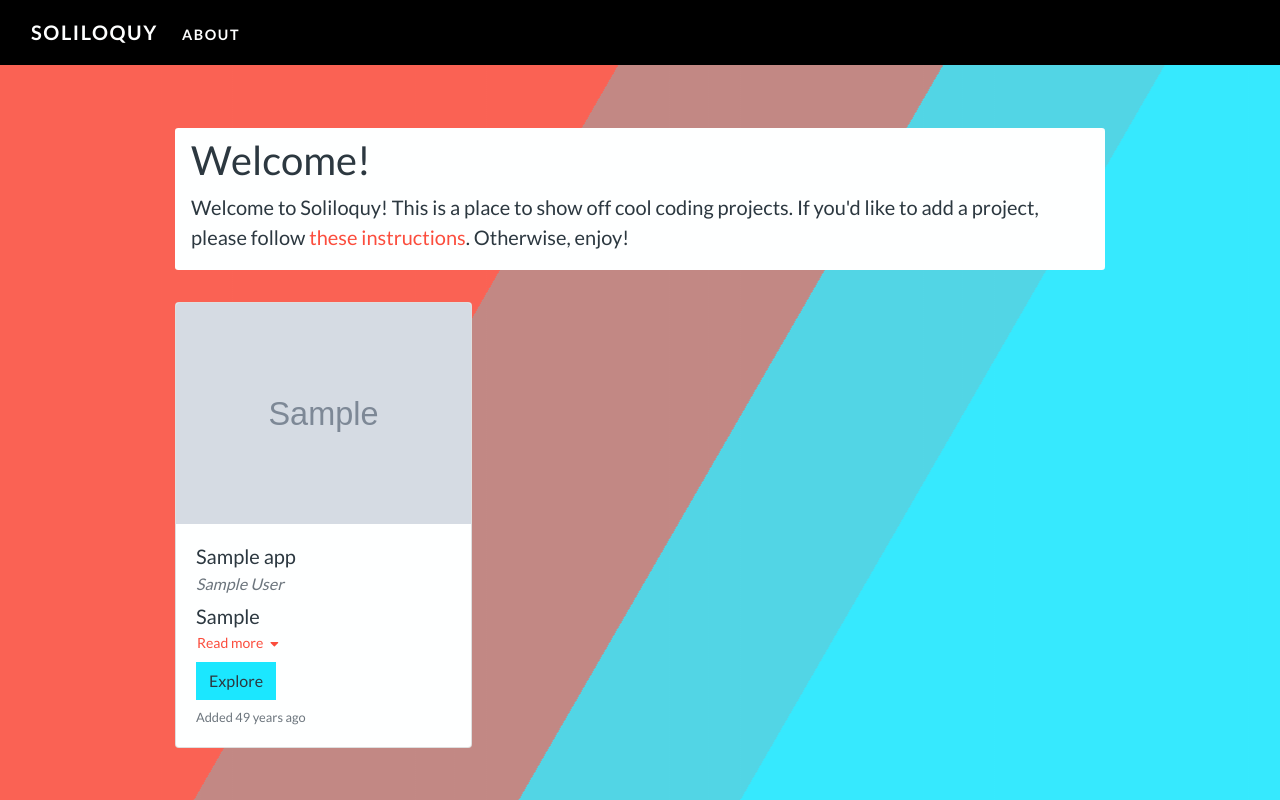
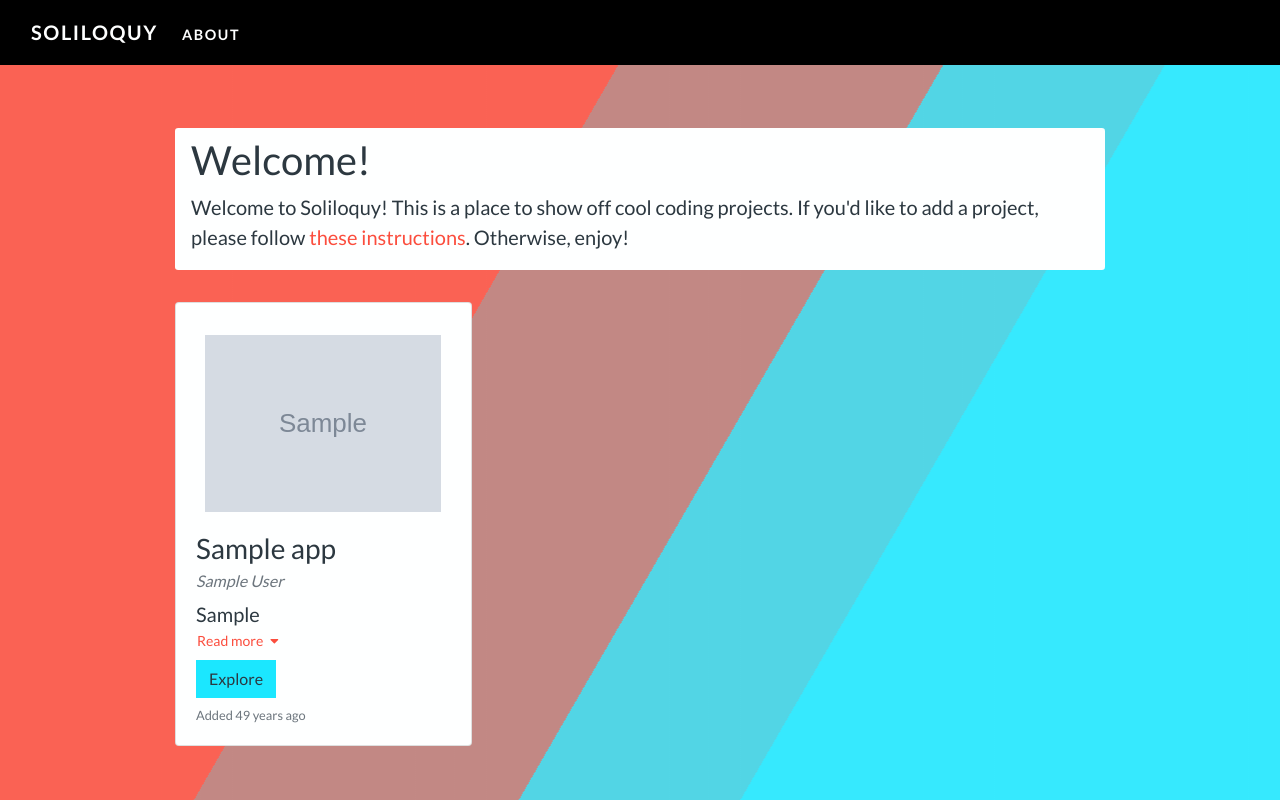
Before and after one commit to wcarhart/Soliloquy, a Django app: page / in a window 1280 px wide. Run offline with Django 3.2, Linux system fonts and the light colour scheme; tables that the repository leaves empty hold one stand-in row (values such as "Sample post"); grey boxes marked "Sample" are stand-in pictures; some libraries are stand-ins or nearby versions.

Commit message:
Fixed media borders

```diff
--- a/stage/static/css/style.css
+++ b/stage/static/css/style.css
@@ -217,7 +217,7 @@ body {
 }
 /*-- end app container, index--*/
 
-/*-- about section --*/
+/*-- about --*/
 #title {
 	margin-top: 6rem;
 }
@@ -253,4 +253,4 @@ body {
 	font-size: 1.6rem;
 	margin: 0 1rem;
 }
-/*-- end about section --*/
+/*-- end about --*/
--- a/stage/templates/stage.html
+++ b/stage/templates/stage.html
@@ -78,10 +78,10 @@
 									<img class="card-img-top" alt="Demo picture for {{ app.name }}" style="background-color: {{ color }};" src="{% static '' %}img/{{ app.img }}">
 									{% endwith %}
 								{% else %}
-									<img class="card-img-top" alt="Demo picture for {{ app.name }}" src="{% static '' %}img/{{ app.img }}">
+									<img class="card-img-top" alt="Demo picture for {{ app.name }}" style="padding-top: 2rem; width: 80%;" src="{% static '' %}img/{{ app.img }}">
 								{% endif %}
 								<div class="card-body">
-									<h5 class="card-title">{{ app.name }}</h5>
+									<h3 class="card-title">{{ app.name }}</h3>
 									<h6 class="card-subtitle mb-2 text-muted"><i>{{ app.author }}</i></h6>
 									<p class="card-text lead last-p">{{ app.blurb }}</p>
 									<span id="readmore{{ app.id }}">
```
Also changed, not shown: stage/content/elucidate.io.md (+1 -1 lines), stage/static/img/euclid.jpg (added).
